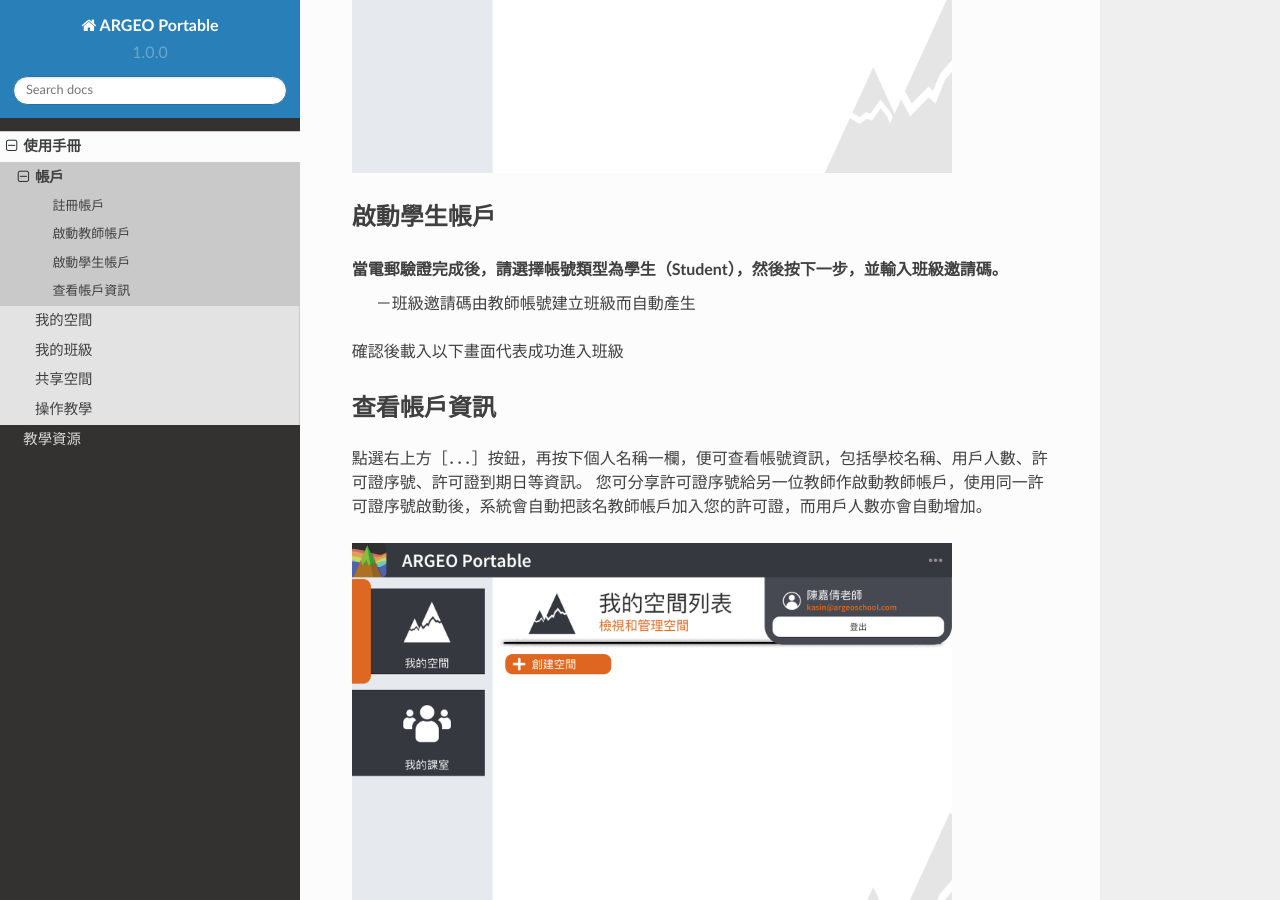
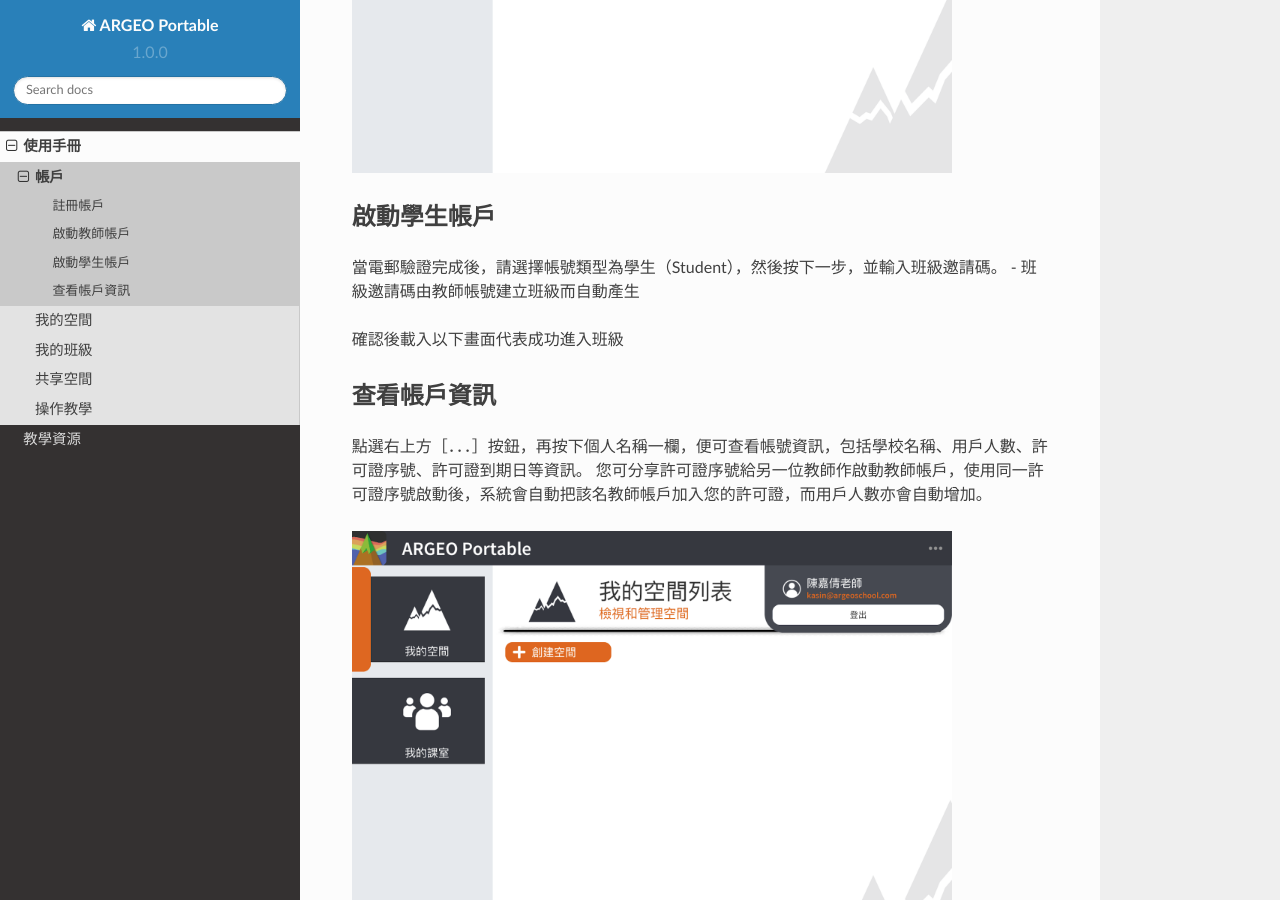
Before and after one commit to Avatech-hk/argeoportable, a Sphinx documentation site: the page built from docs/source/usermanual/account.rst, in a window 1280 px wide and 900 px high, scrolled down 5074 px. Built offline with Sphinx 7.4.7 and the Read the Docs theme 2.0.0, drawn with Linux system fonts in a browser that asks for light colours; pages that are not in the unit, such as notebooks, are missing from menus.

```diff
--- a/docs/source/usermanual/account.rst
+++ b/docs/source/usermanual/account.rst
@@ -71,7 +71,7 @@
 啟動學生帳戶
 -----------------------
 當電郵驗證完成後，請選擇帳號類型為學生（Student），然後按下一步，並輸入班級邀請碼。
-	－班級邀請碼由教師帳號建立班級而自動產生
+- 班級邀請碼由教師帳號建立班級而自動產生
 
 確認後載入以下畫面代表成功進入班級
 
```
